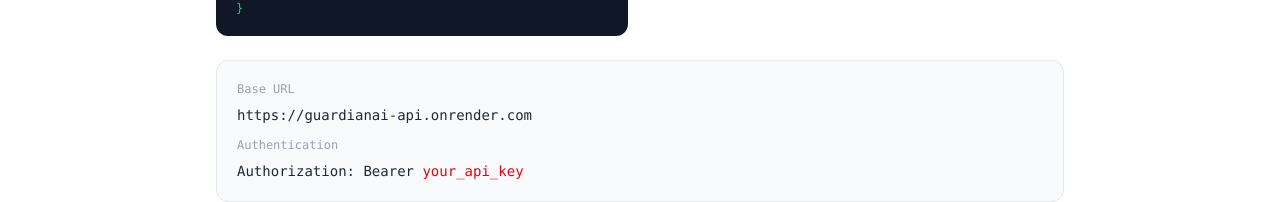
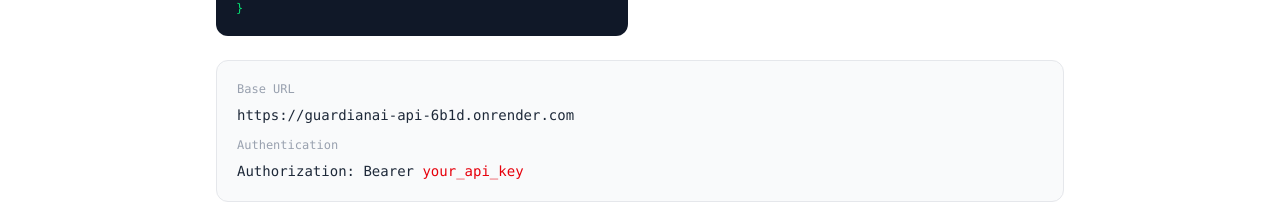
Before and after one commit to MilaimDelija/guardianai, a Next.js app: page / in a window 1280 px wide. Shown: the part 2972-3174 px from the top of the page. Built offline with nearby package versions, Linux system fonts and the light colour scheme.

Commit message:
fix: update API URL to guardianai-api-6b1d.onrender.com

```diff
--- a/app/dashboard/page.tsx
+++ b/app/dashboard/page.tsx
@@ -41,7 +41,7 @@ export default function Dashboard() {
   const [useSemantic, setUseSemantic] = useState(true);
   const [autoRedact, setAutoRedact] = useState(true);
 
-  const API_BASE = "https://guardianai-api.onrender.com";
+  const API_BASE = "https://guardianai-api-6b1d.onrender.com";
   const DEMO_KEY = "demo_key_guardianai";
 
   useEffect(() => {
--- a/app/page.tsx
+++ b/app/page.tsx
@@ -275,7 +275,7 @@ export default function Home() {
           </div>
           <div className="mt-6 bg-gray-50 border border-gray-200 rounded-xl p-5 font-mono text-sm">
             <div className="text-gray-400 text-xs mb-2">Base URL</div>
-            <div className="text-gray-800">https://guardianai-api.onrender.com</div>
+            <div className="text-gray-800">https://guardianai-api-6b1d.onrender.com</div>
             <div className="text-gray-400 text-xs mt-3 mb-2">Authentication</div>
             <div className="text-gray-800">Authorization: Bearer <span className="text-red-600">your_api_key</span></div>
           </div>
```
